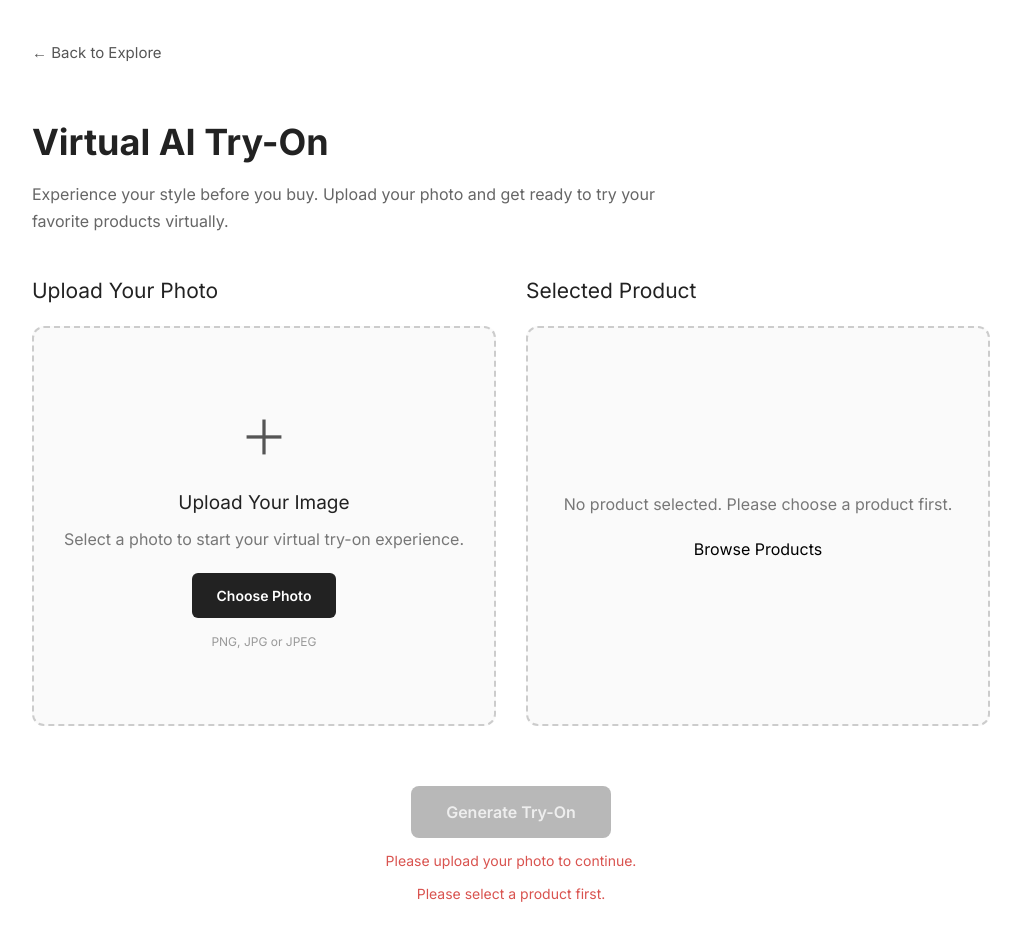
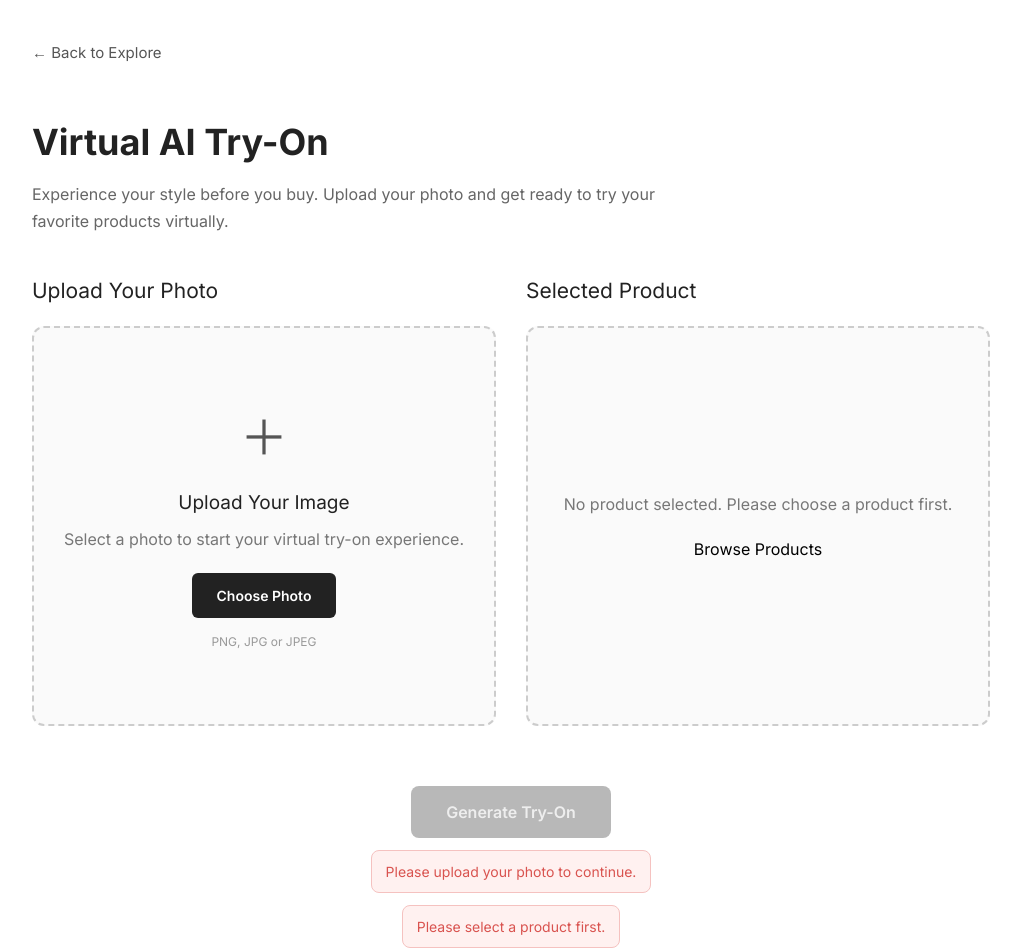
Before and after one commit to Vivekvadher1/Virtual-TryOn, a Next.js app in the folder virtual-ai-tryon/: page /explore/try-on in a window 1280 px wide. Shown: the top 952 px of the page, without its empty margins (129-1150 px from the left). Built offline with nearby package versions, Linux system fonts and the light colour scheme.

Commit message:
Updated Validation
Updated the validation message for the error

```diff
--- a/virtual-ai-tryon/app/explore/try-on/page.tsx
+++ b/virtual-ai-tryon/app/explore/try-on/page.tsx
@@ -224,16 +224,29 @@ function TryOnContent() {
           <p className="generation-success-message">{generationMessage}</p>
         )}
 
-        {!uploadedImage && <p>Please upload your photo to continue.</p>}
+        {/* Display validation messages */}
+        {!uploadedImage && (
+          <p className="try-on-validation-message">
+            Please upload your photo to continue.
+          </p>
+        )}
 
-        {!selectedProduct && <p>Please select a product first.</p>}
+        {!selectedProduct && (
+          <p className="try-on-validation-message">
+            Please select a product first.
+          </p>
+        )}
 
         {selectedProduct && requiresSize && !isSizeValid && (
-          <p>Please select a valid product size.</p>
+          <p className="try-on-validation-message">
+            Please select a valid product size.
+          </p>
         )}
 
         {selectedProduct && requiresColor && !isColorValid && (
-          <p>Please select a valid product color.</p>
+          <p className="try-on-validation-message">
+            Please select a valid product color.
+          </p>
         )}
       </section>
 
--- a/virtual-ai-tryon/app/styles/TryOn.css
+++ b/virtual-ai-tryon/app/styles/TryOn.css
@@ -404,3 +404,15 @@
     background: #dc5555;
     color: white;
 }
+
+/* Try-On validation messages */
+.try-on-validation-message {
+    color: #d9534f;
+    background-color: #fff1f0;
+    border: 1px solid #f5c2c0;
+    border-radius: 8px;
+    padding: 10px 14px;
+    margin-top: 12px;
+    font-size: 14px;
+    text-align: center;
+}
```
